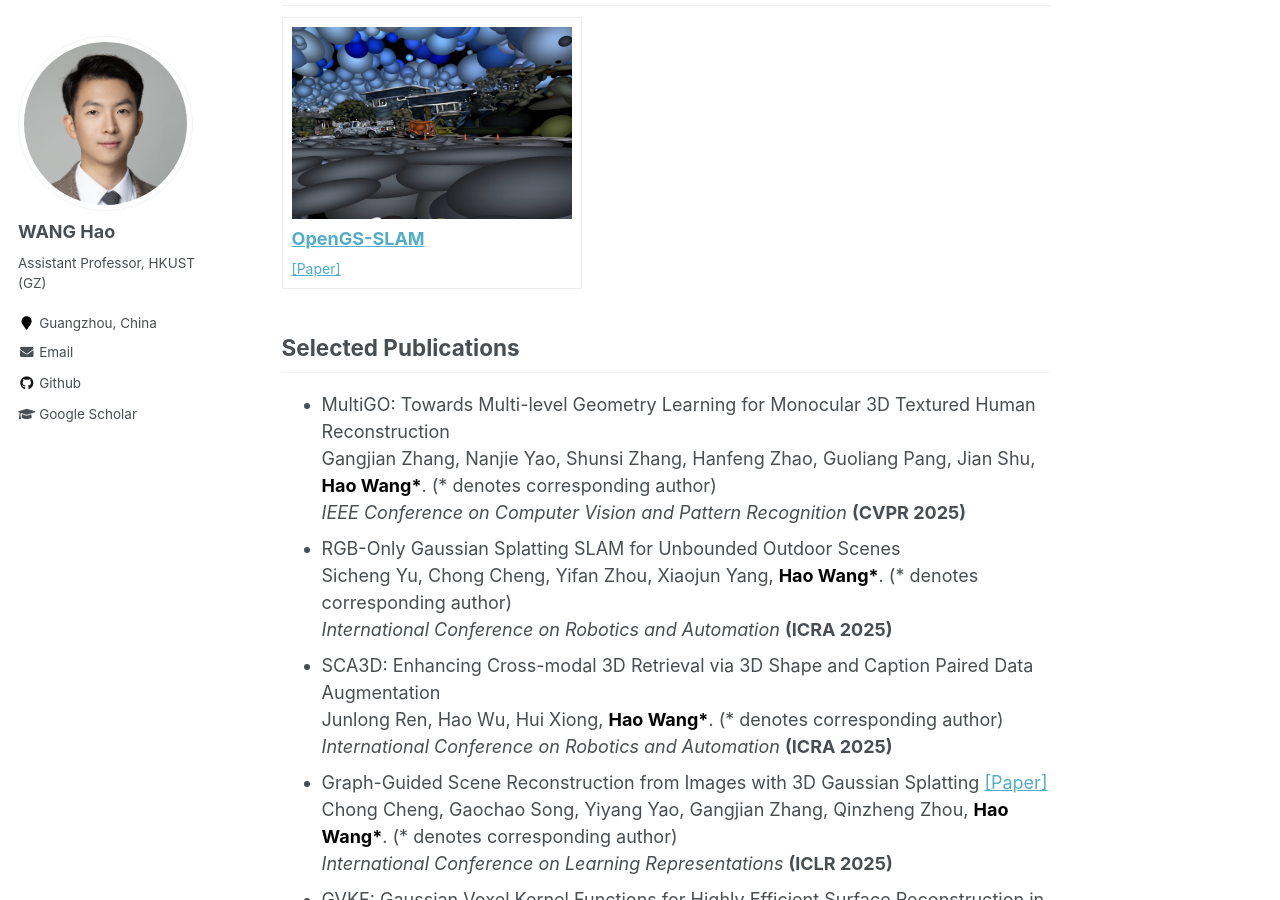
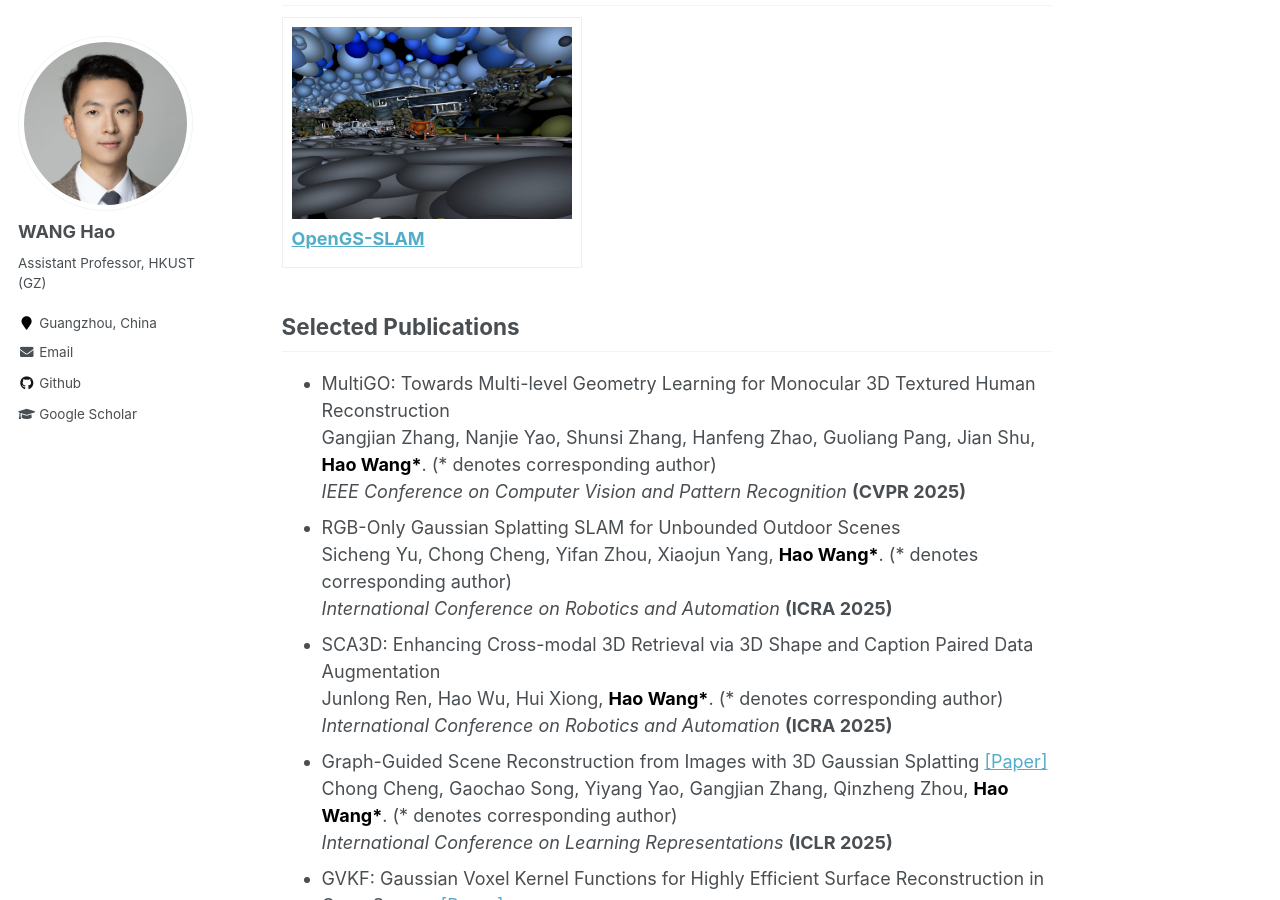
Before and after one commit to hwang1996/hwang1996.github.io, a Jekyll site: the page built from _pages/about.md, in a window 1280 px wide and 900 px high, scrolled down 478 px. Built offline with Jekyll 4.4.1, drawn with Linux system fonts in a browser that asks for light colours.

Commit message:
2025.11.3

```diff
--- a/_pages/about.md
+++ b/_pages/about.md
@@ -66,7 +66,7 @@
     <h4>
       <a href="https://3dagentworld.github.io/opengs-slam/" target="_blank" rel="noopener">OpenGS-SLAM</a>
     </h4>
-    <p><a href="https://arxiv.org/abs/2502.15633" target="_blank" rel="noopener">[Paper]</a></p>
+    <!-- <p><a href="https://arxiv.org/abs/2502.15633" target="_blank" rel="noopener">[Paper]</a></p> -->
   </div>
 </div>
 
```
